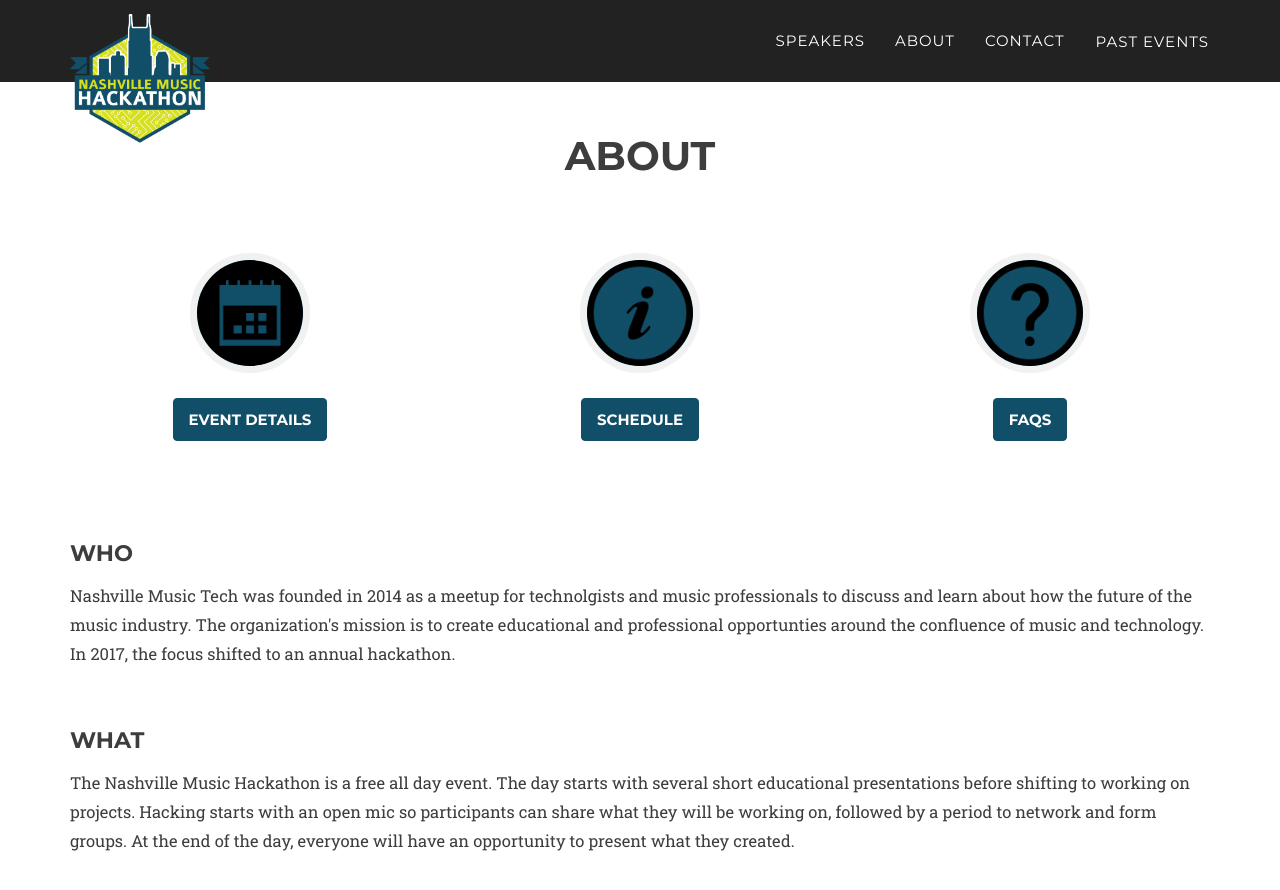
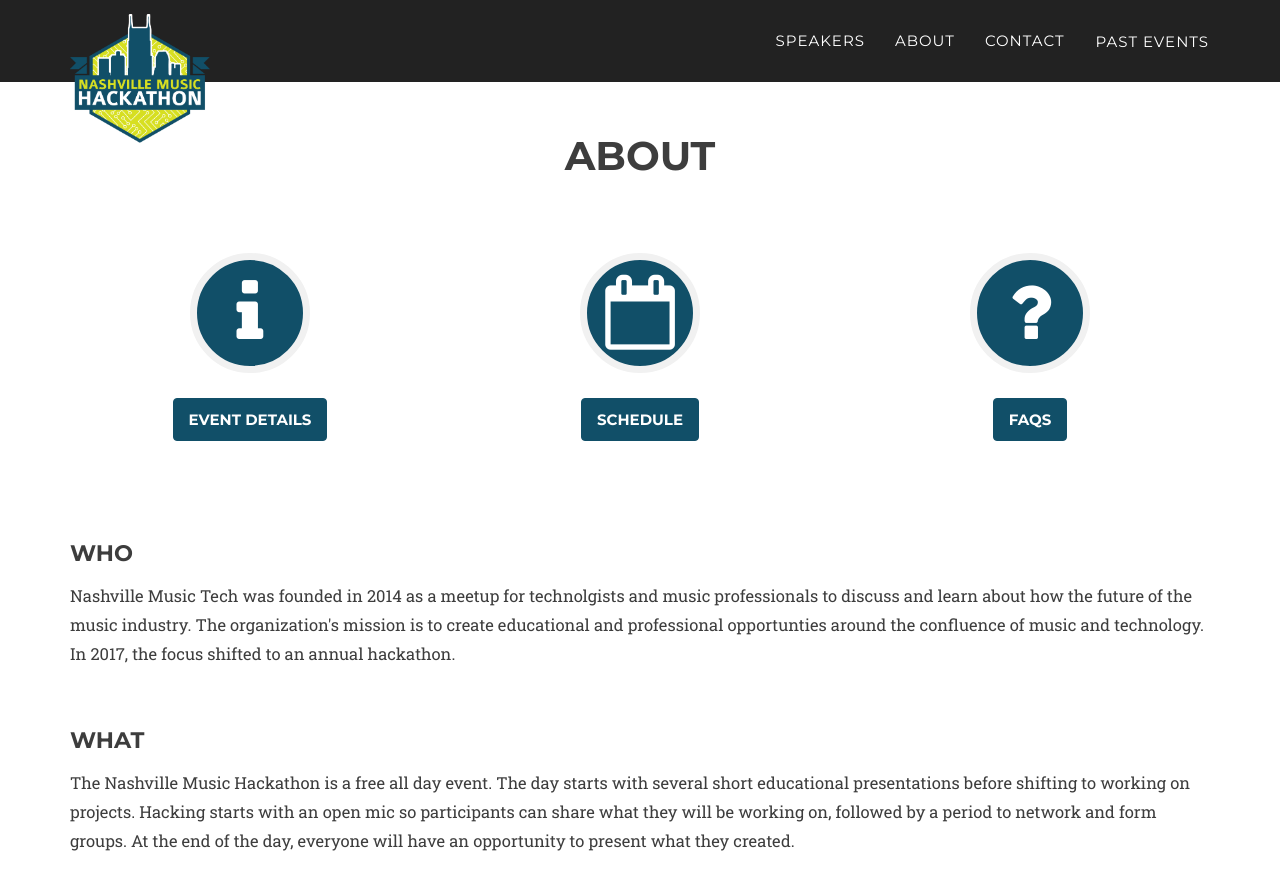
Before and after one commit to CoreyAR/nashville-music-hackathon, a Jekyll site: the page built from index.html, in a window 1280 px wide and 900 px high, scrolled down 2341 px. Shown: the top 890 px of the window. Built offline with Jekyll 4.4.1, drawn with Linux system fonts in a browser that asks for light colours; some web fonts are replaced.

Commit message:
Updating About Tab Icons To FontAwesome; Removing Unused Image Files

```diff
--- a/_includes/common/head.html
+++ b/_includes/common/head.html
@@ -27,7 +27,7 @@
     <BODY ondragstart="return false;" ondrop="return false;">
 
     <!-- Custom Fonts -->
-    <link rel="stylesheet" href="{{ "/static/font-awesome/css/font-awesome.min.css" | prepend: site.baseurl }}">
+    <link rel="stylesheet" href="static/font-awesome/css/font-awesome.css">
     <link href="https://fonts.googleapis.com/css?family=Montserrat:400,700" rel="stylesheet" type="text/css">
     <link href='https://fonts.googleapis.com/css?family=Kaushan+Script' rel='stylesheet' type='text/css'>
     <link href="https://fonts.googleapis.com/css?family=Lato:400,700,400italic,700italic" rel="stylesheet" type="text/css">
--- a/_includes/current_data/about.html
+++ b/_includes/current_data/about.html
@@ -10,7 +10,7 @@
         <div class="row timeline">
             <div class="col-md-4">
                 <div class="panel-image">
-                    <img class="img-circle img-responsive" src="static/img/icon-agenda.jpeg" alt="">
+                    <i class="fa fa-info fa-5x"></i>
                 </div>
                 <div class="panel-info">
                     <a class="btn btn-primary" data-toggle="tab" href="#event_details" aria-pressed="true">Event Details</a>
@@ -18,7 +18,7 @@
             </div>
             <div class="col-md-4">
                 <div class="panel-image">
-                    <img class="img-circle img-responsive" src="static/img/icon-about.jpeg" alt="">
+                    <i class="fa fa-calendar-o fa-5x"></i>
                 </div>
                 <div class="panel-info">
                     <a class="btn btn-primary" data-toggle="tab" href="#schedule" aria-pressed="true">Schedule</a>
@@ -26,7 +26,7 @@
             </div>
             <div class="col-md-4">
                 <div class="panel-image">
-                    <img class="img-circle img-responsive" src="static/img/icon-faq.jpeg" alt="">
+                    <i class="fa fa-question fa-5x"></i>
                 </div>
                 <div class="panel-info">
                     <a class="btn btn-primary" data-toggle="tab" href="#faqs" aria-pressed="true">FAQS</a>
--- a/_sass/2017_sass/_home.scss
+++ b/_sass/2017_sass/_home.scss
@@ -8,6 +8,12 @@
   background-color: rgba(61, 61, 61, 0.8);
   padding: 15px;
   color: #fff;
+}
+
+.fa {
+  width: 100%;
+  vertical-align: middle;
+  line-height: inherit;
 }
 
 .notified {
```
Also changed, not shown: static/img/booklet-icon.png (deleted), static/img/header-bg.jpg (deleted), static/img/icon-about.jpeg (deleted), static/img/icon-agenda.jpeg (deleted), static/img/icon-faq.jpeg (deleted), static/img/icon-team.jpeg (deleted), static/img/icon-venue.jpeg (deleted).
